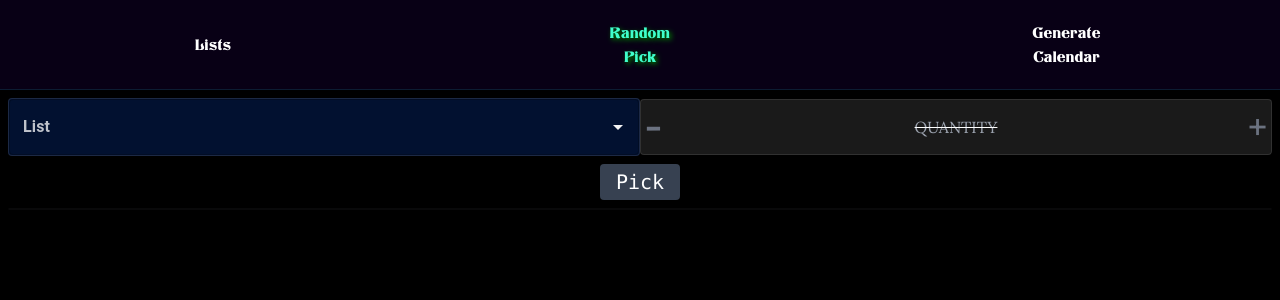
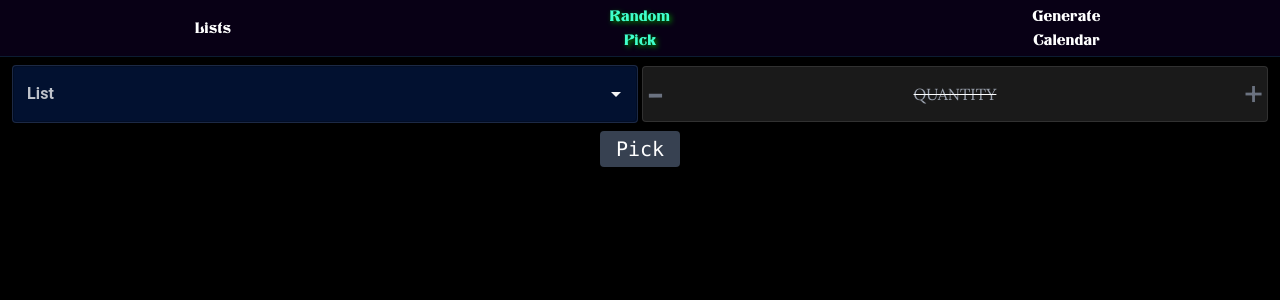
Before and after one commit to Sandoramix/whoisnext, a Next.js app: page /pick in a window 1280 px wide. Shown: the top 300 px of the page. Built offline with nearby package versions, Linux system fonts and the light colour scheme.

Commit message:
added new properties to tailwind & improved ux

```diff
--- a/src/pages/_app.tsx
+++ b/src/pages/_app.tsx
@@ -18,7 +18,7 @@ const MyApp: AppType = ({ Component, pageProps }) => {
       </Head>
 
       <div className="w-screen min-h-[600px] overflow-x-hidden h-screen bg-black text-white font-main text-base relative">
-        <header className="overflow-hidden bg-[#080015] w-full  max-h-[90px] min-h-[90px] grid-flow-col grid grid-cols-3 justify-center items-center  text-center  border-b border-cyan-800/30 font-sub">
+        <header className="overflow-hidden bg-[#080015] w-full max-h-header h-header grid-flow-col grid grid-cols-3 justify-center items-center text-center border-b border-cyan-800/30 font-sub">
 
           <Link href={`/lists`} className="px-4 py-1 min-w-fit hover:text-[#05c8cf] hover:text-xl transition-all duration-300 text-center ">
             <h1 className={pathname == `/lists` ? `text-cyemerald-400 [text-shadow:_2px_2px_5px_#080]` : ``}>Lists</h1>
@@ -32,11 +32,13 @@ const MyApp: AppType = ({ Component, pageProps }) => {
 
         </header>
 
-        <main className="max-h-[calc(100vh_-_90px)] h-[calc(100vh_-_90px)] w-full text-white">
-          <ListsProvider>
+
+        <ListsProvider>
+          <main className="w-full text-white h-main max-h-main">
             <Component {...pageProps} />
-          </ListsProvider>
-        </main>
+          </main>
+        </ListsProvider>
+
       </div>
     </>
   );
--- a/src/pages/lists.tsx
+++ b/src/pages/lists.tsx
@@ -35,7 +35,7 @@ export default function ListsPage() {
 
 			<div className="pt-6" />
 
-			<div className="max-h-[calc(100vh_-_90px_-_2.5rem)] overflow-auto w-full flex flex-col justify-start items-center">
+			<div className="flex flex-col items-center justify-start w-full overflow-auto max-h-main">
 				<ul className="flex flex-col w-10/12 gap-8 py-6 list-none">
 					{lists?.map((list, index) => <List openThisList={() => setOpenedListId(list.id)} list={list} key={index} />)}
 				</ul>
--- a/src/pages/pick.tsx
+++ b/src/pages/pick.tsx
@@ -1,6 +1,6 @@
 import { type NextPage } from "next";
 import type { FC } from 'react';
-import { useMemo, useState } from 'react';
+import { useEffect, useMemo, useState } from 'react';
 import PickList from '../components/PickList';
 import QuantityInput from '../components/QuantityInput';
 import type { List, Person } from '../types';
@@ -31,26 +31,36 @@ const PickPage: NextPage = () => {
 	}, [quantity, selectedListPeopleLength])
 
 
+	function updateSelectedList(list?: List) {
+		setQuantity("")
+		setSelectedList(list)
+	}
+
+
 	return (
-		<div className="w-full h-full">
-			<div className='px-2 py-1 pt-2 w-full h-full min-w-[300px]'>
-				<header className='flex justify-center items-center'>
+		<div className="w-full full ">
+			<div className='flex flex-col w-full h-full gap-2 px-2 pt-2'>
+				<header className='flex items-center justify-center gap-1 px-1'>
 
-					<PickList setSelectedList={setSelectedList} />
-					<QuantityInput list={selectedList} onChange={setQuantity} onlyIncompleteList />
+					<PickList setSelectedList={updateSelectedList} onlyIncompletePeople />
+					<QuantityInput list={selectedList} setValue={setQuantity} onlyIncompletePeople />
 				</header>
 
-				<RandomPicker isQuantityValid={isQuantityValid} quantity={quantity} list={selectedList} />
+				<RandomPicker isQuantityValid={isQuantityValid} quantity={quantity} list={selectedList} onlyIncompletePeople />
 
 			</div>
 		</div>
 	);
 };
 
-const RandomPicker: FC<{ list?: List, quantity: string, isQuantityValid: boolean }> = ({ list, quantity, isQuantityValid }) => {
+const RandomPicker: FC<{ list?: List, quantity: string, isQuantityValid: boolean, onlyIncompletePeople?: boolean }> = ({ list, quantity, isQuantityValid }) => {
 	const [extractedPeople, setExtractedPeople] = useState<Person[]>([])
 
 
+
+	useEffect(() => {
+		setExtractedPeople([])
+	}, [list])
 
 
 	function onPickBtnClick() {
@@ -73,40 +83,50 @@ const RandomPicker: FC<{ list?: List, quantity: string, isQuantityValid: boolean
 
 
 	return (
-		<div className=''>
-			<div className='py-1'></div>
-			<div className='w-full flex flex-col justify-center items-center gap-2'>
+		<div className='flex flex-col gap-2'>
+			<div className='flex flex-col items-center justify-center w-full'>
 				<button
 					disabled={!isQuantityValid || !list}
-					className='px-4 py-1 bg-emerald-500 hover:bg-emerald-600 disabled:bg-gray-700 disabled:cursor-not-allowed rounded text-xl font-mono'
+					className='px-4 py-1 font-mono text-xl rounded bg-emerald-500 hover:bg-emerald-600 disabled:bg-gray-700 disabled:cursor-not-allowed'
 					onClick={onPickBtnClick}
 				>Pick</button>
 			</div>
 
-			<div className='py-1'></div>
-			<div className='flex flex-col grow overflow-y-auto max-h-96 relative rounded border-zinc-900/40 border'>
+
+			<div>
 				{extractedPeople.length > 0 && (
+					<div className='relative flex flex-col overflow-y-auto border rounded max-h-96 grow border-zinc-900/40'>
+
 						<table className='border-b border-x border-emerald-900'>
 							<thead className='sticky top-0 left-0'>
-							<tr className='bg-emerald-700 text-center'>
-								<td className='px-2 py-1'>N</td>
+								<tr className='text-center bg-emerald-700'>
+									<td className='' >
+										<div className=" max-w-[80px] px-2 py-1 border-r border-black">
+											&nbsp;&nbsp;N°
+										</div>
+									</td>
 									<td className='px-2 py-1 '>Name</td>
 								</tr>
 							</thead>
 							<tbody >
 								{
 									extractedPeople.map((person, index) => (
-									<tr key={index} className="last:border-none border-b border-green-900/40">
-										<td className='px-2 py-1 text-center border-r border-green-900/80'>{index + 1}</td>
+										<tr key={index} className="border-b last:border-none border-green-900/40">
+											<td>
+												<div className="px-2 py-1 text-center border-r border-green-900/80 max-w-[80px]">
+													{index + 1}
+												</div>
+											</td>
 											<td className='px-2 py-1 text-center'>{person.name}</td>
 										</tr>)
 									)
 								}
 							</tbody>
 						</table>
+
+					</div>
 				)}
 			</div>
-
 		</div>
 	)
 }
```
Lines whose indentation alone changed are shown as unchanged.
